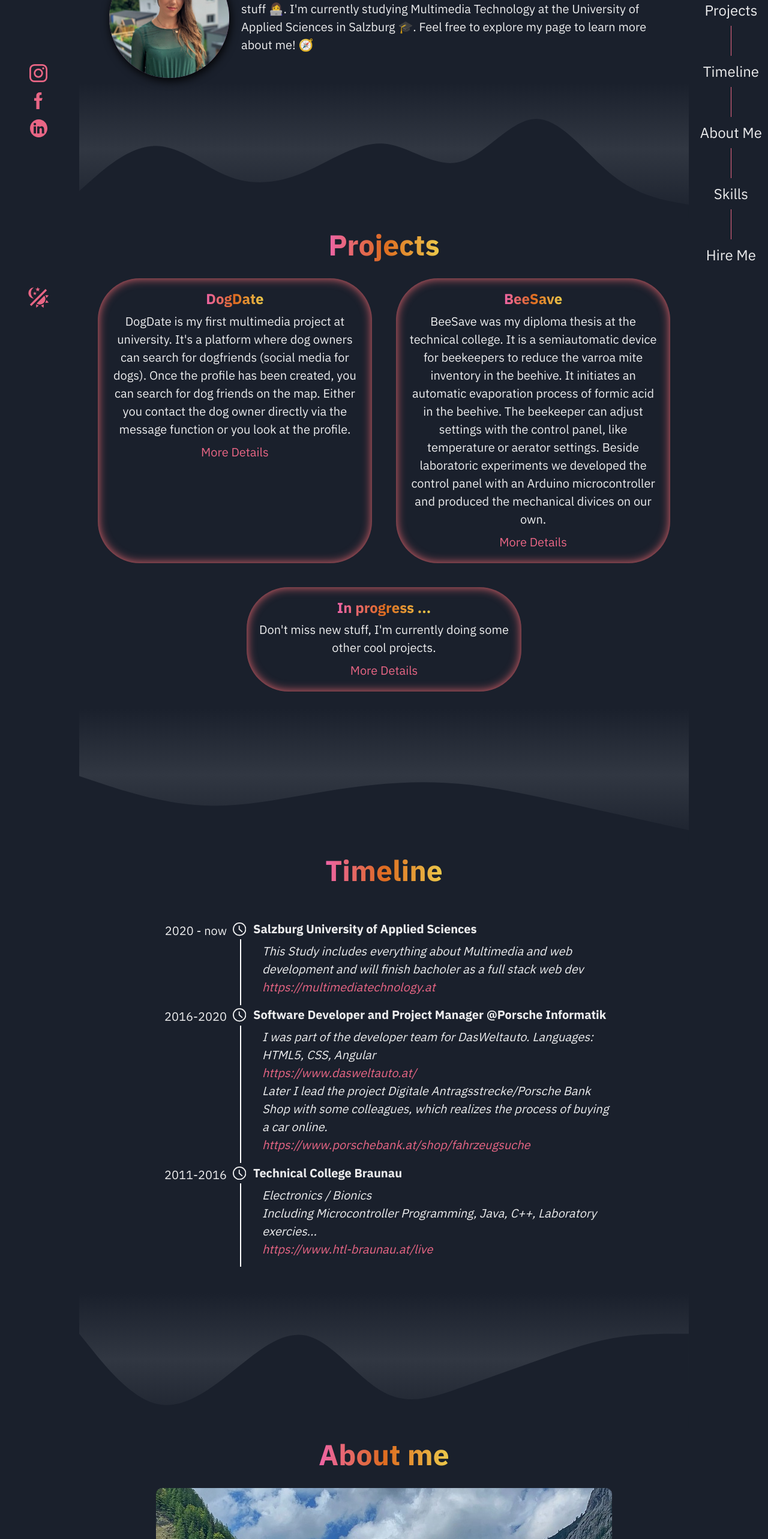
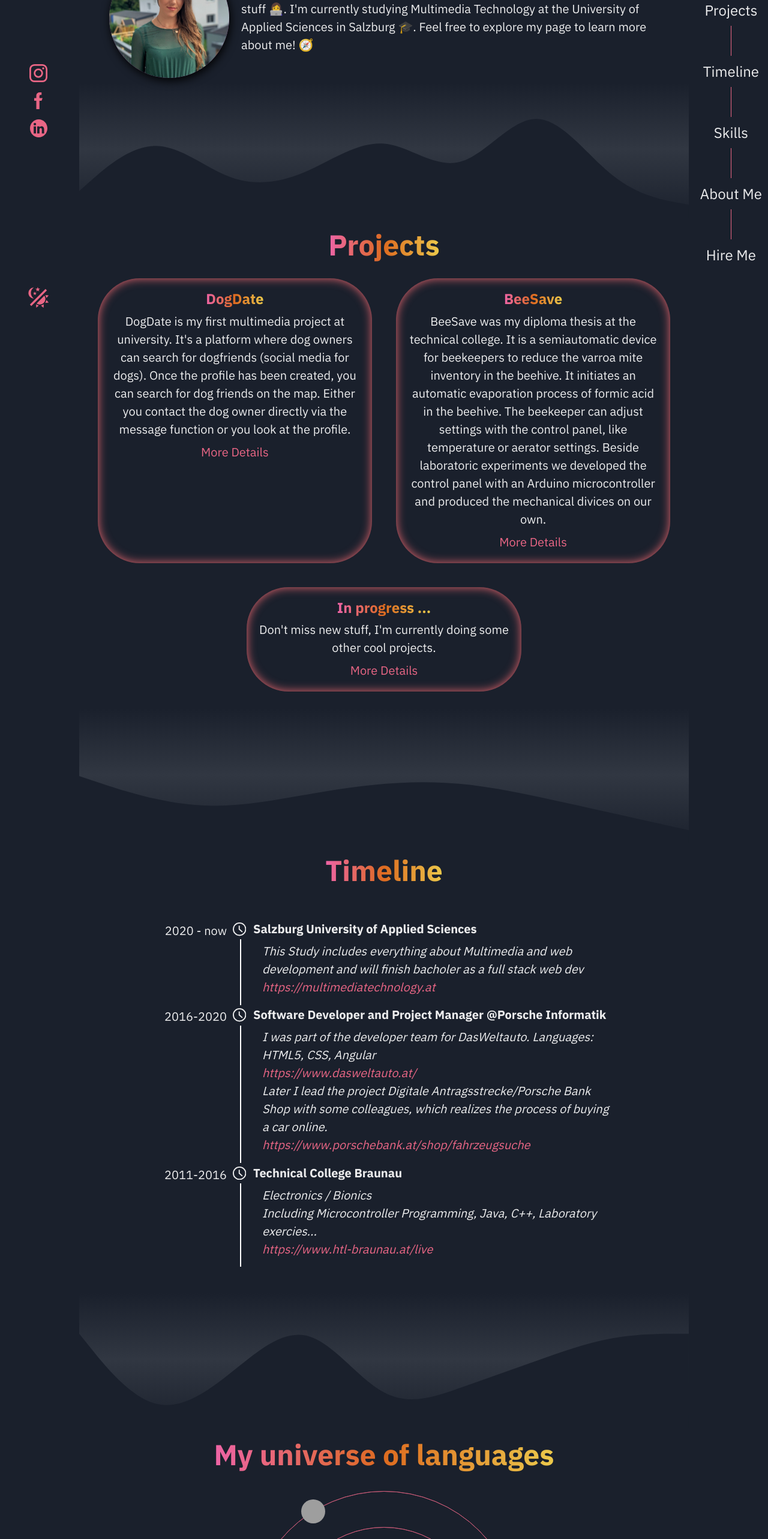
Before and after one commit to kerstin97/portfolio, a Next.js app in the folder portfolio/: page / in a window 1280 px wide. Shown: the part 234-2800 px from the top of the page at 60% size. Built offline with nearby package versions, Linux system fonts and the light colour scheme; grey boxes are pictures that could not be loaded.

Commit message:
change order

```diff
--- a/portfolio/components/navigation.js
+++ b/portfolio/components/navigation.js
@@ -87,9 +87,9 @@ export default function Navigation(props) {
                 <div className="vl"></div>
                 <Link _hover={style}  onClick={() => setSelected('#timeline')} fontSize={[null,"xl","xl","2xl"]} style={router.asPath ==="/#timeline" ? style : null}>Timeline</Link>
                 <div className="vl"></div>
+                <Link _hover={style} onClick={() => setSelected('#skills')} fontSize={[null,"xl","xl","2xl"]} style={router.asPath ==="/#skills" ? style : null}>Skills</Link>
+                <div className="vl"></div>
                 <Link _hover={style}  onClick={() => setSelected('#aboutme')} fontSize={[null,"xl","xl","2xl"]} style={router.asPath ==="/#aboutme" ? style : null}>About Me</Link>
-                <div className="vl"></div>
-                <Link _hover={style} onClick={() => setSelected('#skills')} fontSize={[null,"xl","xl","2xl"]} style={router.asPath ==="/#skills" ? style : null}>Skills</Link>
                 <div className="vl"></div>
                 <Link _hover={style} onClick={() => setSelected('#hireme')} fontSize={[null,"xl","xl","2xl"]} style={router.asPath ==="/#hireme" ? style : null}>Hire Me</Link>
             </VStack>
@@ -162,8 +162,8 @@ export default function Navigation(props) {
                     <Link onClick={() => selectMobile('#')}  fontSize="2xl" borderTop="1px solid #fff" borderBottom="1px solid #fff" width="100%" textAlign="center" style={router.asPath ==="/#" || router.asPath ==="/" ? mobileActive : null}>Hello</Link>
                     <Link onClick={() => selectMobile('#projects')} fontSize="2xl" borderBottom="1px solid #fff" textAlign="center" width="100%"  style={router.asPath ==="/#projects" ? mobileActive : null}>Projects</Link>
                     <Link onClick={() => selectMobile('#timeline')} fontSize="2xl" borderBottom="1px solid #fff" textAlign="center" width="100%" style={router.asPath ==="/#timeline" ? mobileActive : null}>Timeline</Link>
+                    <Link onClick={() => selectMobile('#skills')} fontSize="2xl" borderBottom="1px solid #fff" textAlign="center" width="100%" style={router.asPath ==="/#skills" ? mobileActive : null}>Skills</Link>
                     <Link onClick={() => selectMobile('#aboutme')} fontSize="2xl" borderBottom="1px solid #fff" textAlign="center" width="100%" style={router.asPath ==="/#aboutme" ? mobileActive : null}>About Me</Link>
-                    <Link onClick={() => selectMobile('#skills')} fontSize="2xl" borderBottom="1px solid #fff" textAlign="center" width="100%" style={router.asPath ==="/#skills" ? mobileActive : null}>Skills</Link>
                     <Link onClick={() => selectMobile('#hireme')} fontSize="2xl" borderBottom="1px solid #fff" textAlign="center" width="100%" style={router.asPath ==="/#hireme" ? mobileActive : null}>Hire Me</Link>
                 </Flex>
             </Flex>
--- a/portfolio/pages/index.js
+++ b/portfolio/pages/index.js
@@ -50,12 +50,12 @@ export default function Home() {
               fill={isDark ? "#1A202C" : "#fff"}
               background={isDark ? "linear-gradient(180deg, rgba(26,32,44,1) 0%, rgba(49,55,66,1) 49%, rgba(27,33,45,1) 100%)" : "linear-gradient(180deg, rgba(255,255,255,1) 0%, rgba(233,102,110,0.3981967787114846) 49%, rgba(255,255,255,1)"}
             />
-          <AboutMe/>
+          <Skills/>
           <Wave4
               fill={isDark ? "#1A202C" : "#fff"}
               background={isDark ? "linear-gradient(180deg, rgba(26,32,44,1) 0%, rgba(49,55,66,1) 49%, rgba(27,33,45,1) 100%)" : "linear-gradient(180deg, rgba(255,255,255,1) 0%, rgba(233,102,110,0.3981967787114846) 49%, rgba(255,255,255,1)"}
           />
-          <Skills/>
+          <AboutMe/>
           <Wave1
             fill={isDark ? "#1A202C" : "#fff"}
             background={isDark ? "linear-gradient(180deg, rgba(26,32,44,1) 0%, rgba(49,55,66,1) 49%, rgba(27,33,45,1) 100%)" : "linear-gradient(180deg, rgba(255,255,255,1) 0%, rgba(233,102,110,0.3981967787114846) 49%, rgba(255,255,255,1)"}
```
